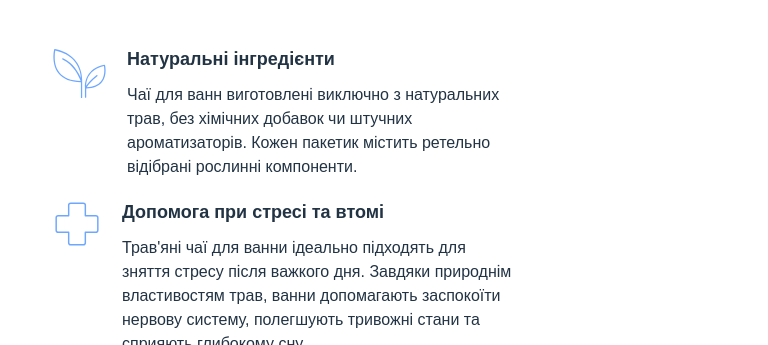
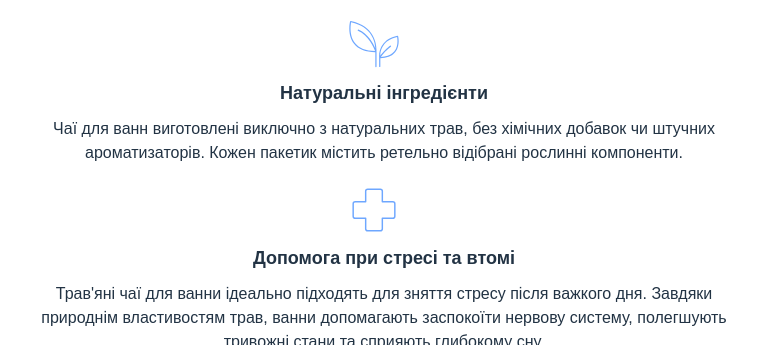
Before and after one commit to WebArtWork/spokijna_hvylia, a plain HTML site: page index.html in a window 768 px wide. Shown: the part 455-800 px from the top of the page. Drawn offline with nearby package versions, Linux system fonts and the light colour scheme.

Commit message:
fixed advantages

```diff
--- a/css/scss/pages/_index.scss
+++ b/css/scss/pages/_index.scss
@@ -1164,46 +1164,12 @@ table {
 	align-items: start;
 	background-color: var(--c-text-primary);
 
-	@media (max-width: 768px) {
-		flex-direction: column;
-		text-align: center;
-		padding: 20px;
-
-		.description {
-			h3 {
-				margin: 10px 0px;
-			}
-
-			p {
-				margin-bottom: 20px;
-			}
-		}
-
-		svg {
-			fill: var(--c-topbar);
-		}
-
-		.svg-1 {
-			width: 52px;
-			height: 52px;
-		}
-
-		.svg-2 {
-			width: 50px;
-			height: 50px;
-		}
-
-		.svg-3 {
-			width: 50px;
-			height: 50px;
-		}
-	}
-
-	@media (min-width: 768px) {
+	@media (min-width: 1569px) {
 		justify-content: center;
 		text-align: left;
 		padding: 3rem 2rem;
-		margin-bottom: 3rem;
+		margin-bottom: 48px;
+		flex-wrap: wrap;
 
 		.details {
 			display: flex;
@@ -1251,6 +1217,167 @@ table {
 		.description {
 			display: flex;
 			flex-direction: column;
+		}
+	}
+
+	@media (max-width: 1568px) {
+		justify-content: center;
+		text-align: left;
+		padding: 3rem 2rem;
+		margin-bottom: 48px;
+		flex-wrap: wrap;
+
+		.details {
+			display: flex;
+			align-items: center;
+			width: 400px;
+		}
+
+		.box {
+			display: flex;
+			padding: 0px 20px;
+
+			.description {
+				h3 {
+					font-size: 18px;
+					margin: 0 0 10px 0;
+				}
+
+				p {
+					font-size: 16px;
+					margin-bottom: 20px;
+				}
+			}
+		}
+
+		svg {
+			margin-right: 20px;
+			fill: var(--c-topbar);
+		}
+
+		.svg-1 {
+			width: 55px;
+			height: 55px;
+		}
+
+		.svg-2 {
+			width: 50px;
+			height: 50px;
+		}
+
+		.svg-3 {
+			width: 50px;
+			height: 50px;
+		}
+
+		.description {
+			display: flex;
+			flex-direction: column;
+		}
+	}
+
+	@media (max-width: 1266px) {
+		justify-content: center;
+		text-align: left;
+		padding: 48px;
+		margin-bottom: 48px;
+		flex-wrap: wrap;
+
+		.details {
+			display: flex;
+			align-items: center;
+			width: 100%;
+		}
+
+		.box {
+			display: flex;
+			padding: 0px 20px;
+
+			.description {
+				h3 {
+					font-size: 18px;
+					margin: 0 0 10px 0;
+				}
+
+				p {
+					font-size: 16px;
+					margin-bottom: 20px;
+				}
+			}
+		}
+
+		svg {
+			margin-right: 20px;
+			fill: var(--c-topbar);
+		}
+
+		.svg-1 {
+			width: 55px;
+			height: 55px;
+		}
+
+		.svg-2 {
+			width: 50px;
+			height: 50px;
+		}
+
+		.svg-3 {
+			width: 50px;
+			height: 50px;
+		}
+
+		.description {
+			display: flex;
+			flex-direction: column;
+		}
+	}
+
+	@media (max-width: 768px) {
+		text-align: center;
+		padding: 20px 35px;
+
+		.details {
+			&__img {
+				padding-bottom: 10px;
+				display: flex;
+				align-items: center;
+				justify-content: center;
+			}
+		}
+
+		.box {
+			padding: 0;
+			display: flex;
+			flex-direction: column;
+		}
+
+		.description {
+			h3 {
+				margin: 10px 0px;
+			}
+
+			p {
+				margin-bottom: 20px;
+			}
+		}
+
+		svg {
+			fill: var(--c-topbar);
+		}
+
+		.svg-1 {
+			width: 52px;
+			height: 52px;
+		}
+
+		.svg-2 {
+			width: 50px;
+			height: 50px;
+		}
+
+		.svg-3 {
+			width: 50px;
+			height: 50px;
 		}
 	}
 }
@@ -1294,6 +1421,7 @@ table {
 		padding: 80px 60px;
 		margin: 0 auto;
 		align-items: center;
+		max-width: 900px;
 
 		h2 {
 			margin: 0 30px;
@@ -1439,7 +1567,7 @@ table {
 			height: 80px;
 			position: relative;
 			left: 50%;
-			top: 1px;
+			top: 4px;
 			transform: translateX(-50%) rotate(180deg);
 		}
 	}
--- a/index.html
+++ b/index.html
@@ -256,7 +256,7 @@
 
 <div class="cta">
     <h2>Замовте зараз і отримайте подарунок доступ до 7 медитацій українською мовою!</h2>
-    <a href=""><button><p>Замовити зараз</p></button></a>
+    <a href=""><button><p>Замовити</p></button></a>
 </div>
 
 <div class="container-title">
@@ -383,6 +383,10 @@
     </div>
 </section>
 
+<div class="cta">
+    <h2>Замовте зараз і отримайте подарунок доступ до 7 медитацій українською мовою!</h2>
+    <a href=""><button><p>Замовити</p></button></a>
+</div>
 
 <div class="form">
     <form action="" class="w-form">
```
Also changed, not shown: pages/index/index.html (+5 -1 lines), css/index.css.
